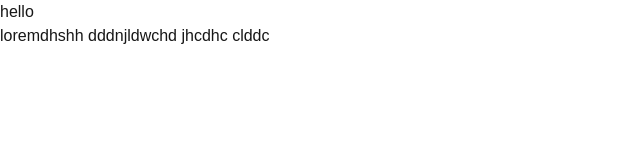
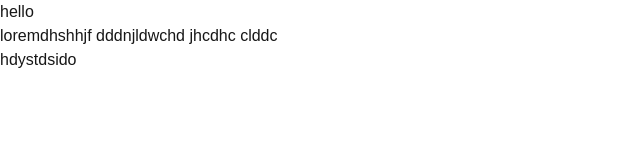
Before and after one commit to Aditya2661/Luxora-v2, a Next.js app: page / in a window 1280 px wide. Shown: the top 160 px of the page, without its empty margins (0-640 px from the left). Built offline with nearby package versions, Linux system fonts and the light colour scheme.

Commit message:
commit check

```diff
--- a/src/app/page.js
+++ b/src/app/page.js
@@ -4,11 +4,12 @@ export default function Home() {
   return (
     <div>
        hello
-       <p>loremdhshh
+       <p>loremdhshhjf
         dddnjldwchd
         jhcdhc
         clddc
        </p>
+       <span>hdystdsido</span>
     </div>
   );
 }
```
